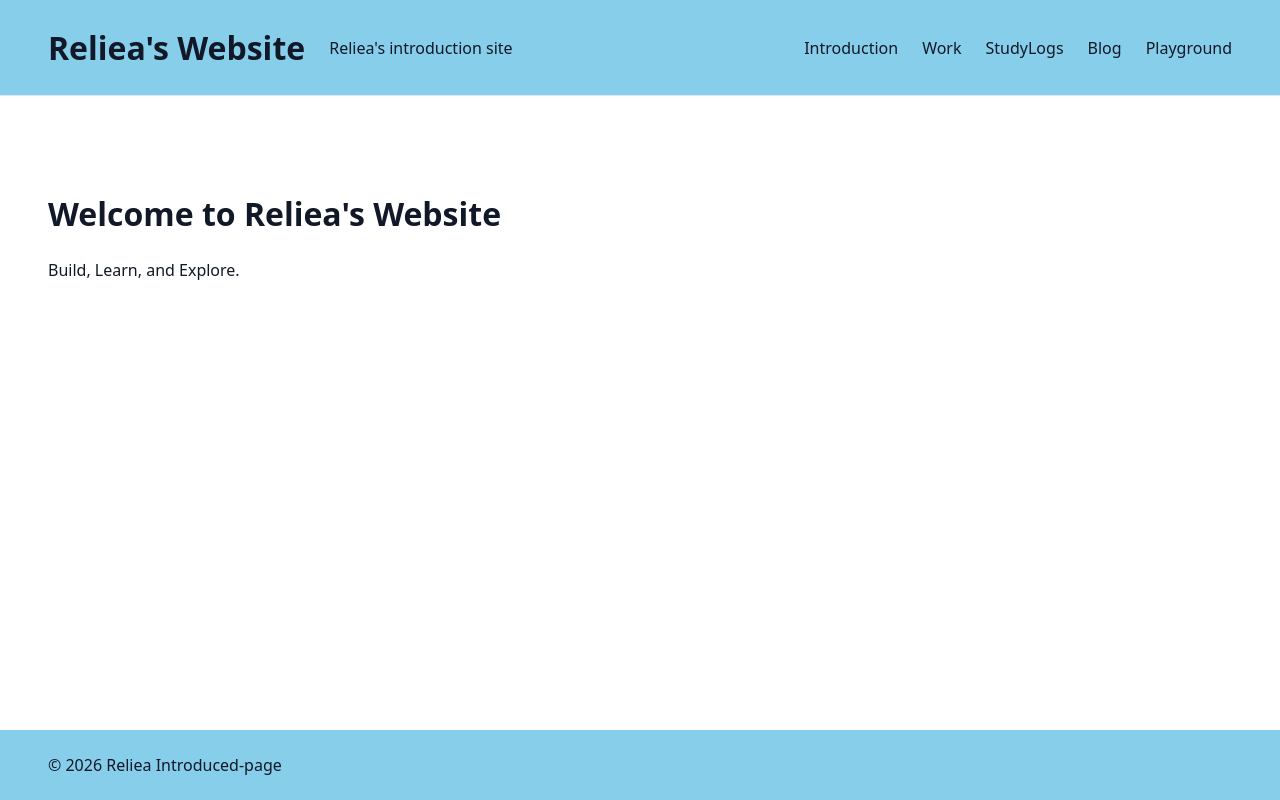
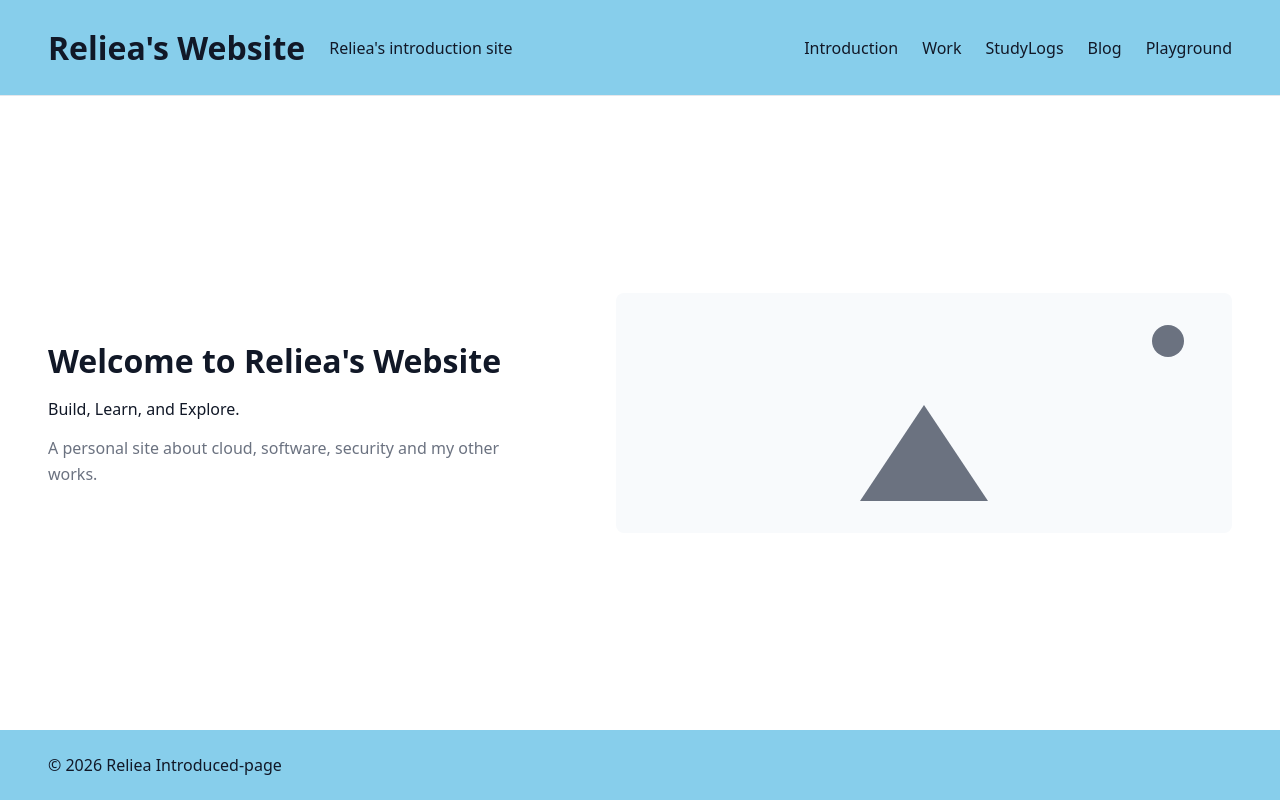
Before and after one commit to relieadev/reliea-site, a React (Vite) app: page / in a window 1280 px wide. Built offline with nearby package versions, Linux system fonts and the light colour scheme.

Commit message:
add a hero section

```diff
--- a/src/App.css
+++ b/src/App.css
@@ -6,6 +6,7 @@
   --color-border: #e5e7eb;
   --color-primary: #2563eb;
   --color-header: #87ceeb;
+  --color-bg-subtle: #f8fafc;
 
   /* Typography */
   --font-size-sm: 14px;
@@ -228,6 +229,117 @@ a {
 }
 
 /* ------------------------------
+   shapes
+------------------------------ */
+
+.shape-square {
+  width: 80px;
+  height: 80px;
+
+  background-color: var(--color-border);
+}
+
+.shape-circle {
+  width: 80px;
+  height: 80px;
+
+  background-color: var(--color-border);
+  border-radius: 50%;
+}
+
+.shape-triangle {
+  width: 0;
+  height: 0;
+
+  border-left: 40px solid transparent;
+  border-right: 40px solid transparent;
+  border-bottom: 70px solid var(--color-border);
+}
+
+
+/* ------------------------------
+   Image Placeholder
+------------------------------ */
+
+.image-placeholder {
+  position: relative;
+
+  width: 100%;
+  min-height: 240px;
+
+  background-color: var(--color-bg-subtle);
+  border-radius: 8px;
+  overflow: hidden;
+}
+
+.placeholder-sun {
+  /* Layout */
+  position: absolute;
+  top: var(--space-32px);
+  right: var(--space-48px);
+
+  width: 32px;
+  height: 32px;
+
+  /* Style */
+  background-color: var(--color-text-muted);
+  border-radius: 50%;
+}
+
+.placeholder-mountain {
+  /* Layout */
+  position: absolute;
+  bottom: var(--space-32px);
+  left: 50%;
+
+  width: 0;
+  height: 0;
+
+  /* Style */
+  border-left: 64px solid transparent;
+  border-right: 64px solid transparent;
+  border-bottom: 96px solid var(--color-text-muted);
+
+  transform: translateX(-50%);
+}
+
+/* ------------------------------
+   section
+------------------------------ */
+
+.hp-hero {
+  display: grid;
+  grid-template-columns: 0.9fr 1.1fr;
+  align-items: center;
+
+  gap: var(--space-64px);
+  padding: var(--space-64px) var(--space-48px);
+}
+
+.hp-hero-text {
+  display: flex;
+  flex-direction: column;
+
+  gap: var(--space-16px);
+}
+
+.hp-hero-text h1,
+.hp-hero-text p {
+  margin: 0;
+}
+
+.hp-hero-subtitle {
+  font-size: var(--font-size-xl);
+}
+
+.hp-hero-description {
+  color: var(--color-text-muted);
+  font-size: var(--font-size-base);
+  line-height: 1.6;
+}
+
+
+/* ------------------------------
    Tablet / Narrow Desktop
 ------------------------------ */
 
@@ -280,7 +392,13 @@ a {
   .hp-footer {
     padding-inline: var(--space-32px);
   }
+
+    .hp-hero {
+    grid-template-columns: 1fr;
+  }
 }
+
+
 
 /* ------------------------------
    Mobile
--- a/src/App.tsx
+++ b/src/App.tsx
@@ -43,11 +43,31 @@ function Footer() {
   );
 }
 
+function ImagePlaceholder() {
+  return(
+    <div className="image-placeholder">
+      <div className="placeholder-sun" />
+      <div className="placeholder-mountain" />
+    </div>
+  )
+}
+
 function Hero() {
   return (
     <section className="hp-hero">
-      <h1>Welcome to Reliea's Website</h1>
-      <p>Build, Learn, and Explore.</p>
+      <div className="hp-hero-text">
+        <h1>Welcome to Reliea's Website</h1>
+        <p className="hp-hero-subtitle">
+          Build, Learn, and Explore.
+        </p>
+
+        <p className="hp-hero-description">
+          A personal site about cloud, software, security and my other works.
+        </p>
+      </div>
+
+    <ImagePlaceholder />
+
     </section>
   );
 }
```
